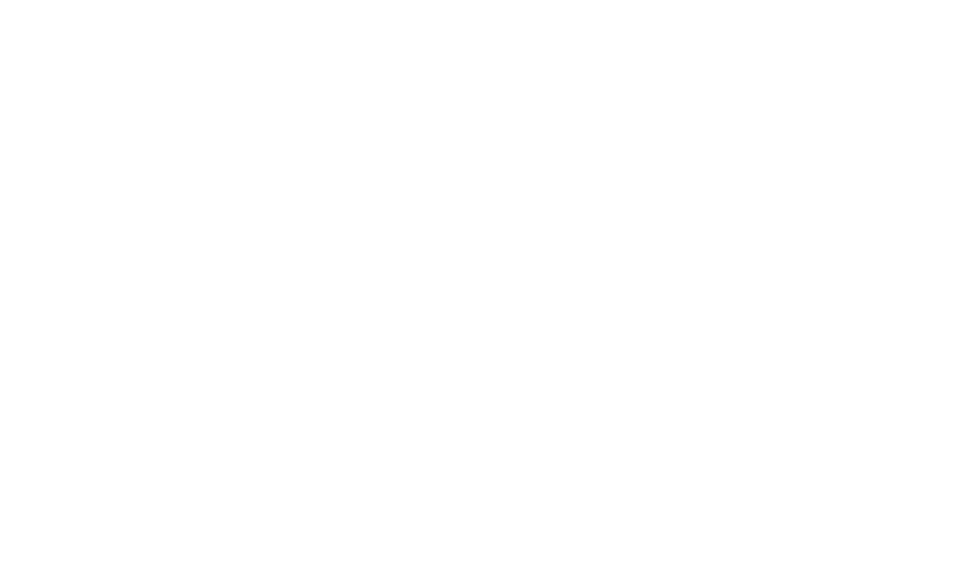
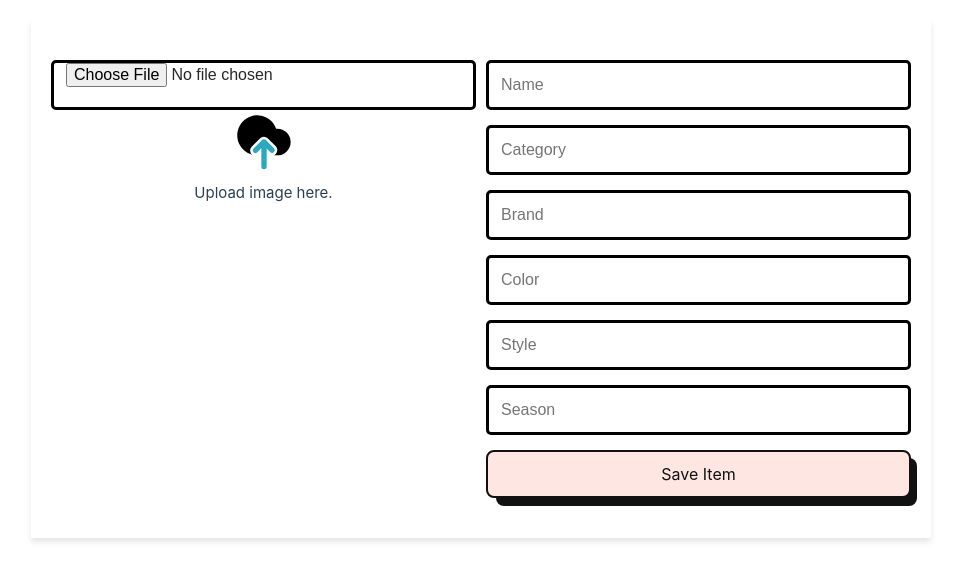
Before and after one commit to crisywini/the-wardrobe-grimmerie, a Vue app: page /items in a window 1280 px wide. Shown: the part 121-702 px from the top of the page, without its empty margins (159-1120 px from the left). Built offline with nearby package versions, Linux system fonts and the light colour scheme.

Commit message:
Add upload image and added form for add item

```diff
--- a/src/views/AddItemView.vue
+++ b/src/views/AddItemView.vue
@@ -1,4 +1,214 @@
 <template>
-  <div></div>
+  <div>
+
+    <div>
+      <form>
+
+        <div class="file-container">
+          <div class="input-image-form">
+            <input type="file" id="media" accept="image/*" @change="(event) => handelFileUpload(event)" />
+            <div>
+              <section>
+                <img src="../assets/upload.svg" />
+
+                <p>Upload image here.</p>
+              </section>
+            </div>
+          </div>
+
+
+          <div class="input-form">
+
+            <div class="input-group">
+              <input id="" type="text" placeholder="Name" />
+              <span></span>
+            </div>
+
+            <div class="input-group">
+              <input id="" type="text" placeholder="Category" />
+              <span></span>
+            </div>
+
+            <div class="input-group">
+              <input id="" type="text" placeholder="Brand" />
+              <span></span>
+            </div>
+
+            <div class="input-group">
+              <input id="" type="text" placeholder="Color" />
+              <span></span>
+            </div>
+
+            <div class="input-group">
+              <input id="" type="text" placeholder="Style" />
+              <span></span>
+            </div>
+
+            <div class="input-group">
+              <input id="" type="text" placeholder="Season" />
+              <span></span>
+            </div>
+
+            <button class="button-56" role="button">
+              Save Item
+            </button>
+
+
+          </div>
+
+        </div>
+
+      </form>
+    </div>
+
+
+  </div>
 
 </template>
+
+
+<script setup lang="ts">
+
+const handelFileUpload = (e) => {
+  const files = e.target.files;
+  if (files.length > 0) {
+    for (let i = 0; i < files.length; i++) {
+      console.log(files[i]);
+    }
+  }
+};
+
+
+</script>
+
+
+<style scoped>
+.file-container {
+
+  display: grid;
+  grid-template-columns: repeat(2, 1fr);
+  text-align: center;
+  gap: 10px;
+  padding: 40px 20px;
+  width: 900px;
+  box-shadow: 0 4px 6px rgba(0, 0, 0, 0.1);
+}
+
+
+.input-form {
+
+  display: flex;
+  flex-direction: column;
+
+
+
+}
+
+.input-group {
+  margin-bottom: 15px;
+  text-align: left;
+}
+
+input {
+
+  border: 3px solid #000;
+  border-radius: 5px;
+  height: 50px;
+  line-height: normal;
+  color: #282828;
+  display: block;
+  width: 100%;
+  box-sizing: border-box;
+  user-select: auto;
+  font-size: 16px;
+  padding: 0 6px;
+  padding-left: 12px;
+
+  :focus {
+    border: 3px solid #ffdeda;
+  }
+}
+
+input:focus {
+  border-color: #ffdeda;
+  outline: none;
+}
+
+
+input.is-invalid {
+  border-color: red;
+}
+
+.error {
+  color: red;
+  font-size: 12px;
+}
+
+small {
+  font-size: 12px;
+  color: #666666;
+}
+
+
+
+
+
+/* CSS */
+.button-56 {
+  align-items: center;
+  background-color: #fee6e3;
+  border: 2px solid #111;
+  border-radius: 8px;
+  box-sizing: border-box;
+  color: #111;
+  cursor: pointer;
+  display: flex;
+  font-family: Inter, sans-serif;
+  font-size: 16px;
+  height: 48px;
+  justify-content: center;
+  line-height: 24px;
+  max-width: 100%;
+  padding: 0 25px;
+  position: relative;
+  text-align: center;
+  text-decoration: none;
+  user-select: none;
+  -webkit-user-select: none;
+  touch-action: manipulation;
+}
+
+.button-56:after {
+  background-color: #111;
+  border-radius: 8px;
+  content: "";
+  display: block;
+  height: 48px;
+  left: 0;
+  width: 100%;
+  position: absolute;
+  top: -2px;
+  transform: translate(8px, 8px);
+  transition: transform .2s ease-out;
+  z-index: -1;
+}
+
+.button-56:hover:after {
+  transform: translate(0, 0);
+}
+
+.button-56:active {
+  background-color: #ffdeda;
+  outline: 0;
+}
+
+.button-56:hover {
+  outline: 0;
+}
+
+@media (min-width: 768px) {
+  .button-56 {
+    padding: 0 40px;
+  }
+}
+</style>
```
Also changed, not shown: src/assets/upload.svg (added).
